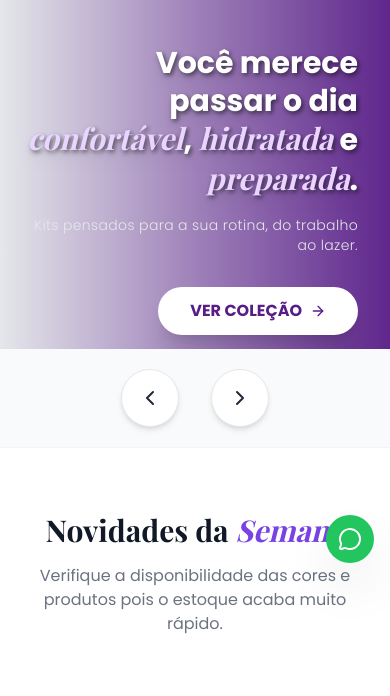
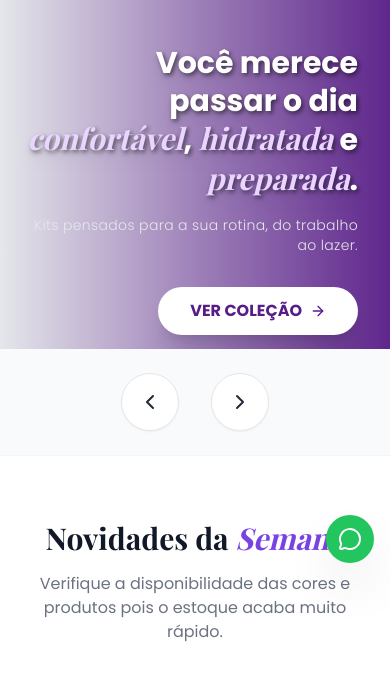
Before and after one commit to leanttro/lojaleanttro, a Flask app: page /presentes/ in a window 390 px wide. Shown: the part 259-955 px from the top of the page. Run offline with Flask 3, Linux system fonts and the light colour scheme; data that the repository does not hold is empty; some libraries are stand-ins or nearby versions; some web fonts are replaced.

Commit message:
Update index.html

```diff
--- a/templates/index.html
+++ b/templates/index.html
@@ -234,11 +234,11 @@
 
     </section>
 
-    <div class="w-full flex justify-center items-center gap-8 py-5 bg-gray-50 md:hidden border-b border-gray-100">
-        <button onclick="changeSlide(-1)" class="bg-white text-gray-800 p-4 rounded-full border border-gray-200 hover:bg-gray-100 active:scale-95 transition-all shadow-md">
+    <div class="w-full flex justify-center items-center gap-8 py-6 bg-gray-50 border-b border-gray-100 md:hidden">
+        <button onclick="changeSlide(-1)" class="bg-white text-gray-800 p-4 rounded-full border border-gray-200 hover:bg-gray-100 active:scale-95 transition-all shadow-sm">
             <i data-lucide="chevron-left" class="w-6 h-6"></i>
         </button>
-        <button onclick="changeSlide(1)" class="bg-white text-gray-800 p-4 rounded-full border border-gray-200 hover:bg-gray-100 active:scale-95 transition-all shadow-md">
+        <button onclick="changeSlide(1)" class="bg-white text-gray-800 p-4 rounded-full border border-gray-200 hover:bg-gray-100 active:scale-95 transition-all shadow-sm">
             <i data-lucide="chevron-right" class="w-6 h-6"></i>
         </button>
     </div>
@@ -755,14 +755,16 @@
                     const text = card.textContent || card.innerText;
                     if (text.toLowerCase().indexOf(filter) > -1) {
                         card.classList.remove('hidden');
+                        card.style.display = ''; // Reset display style
                     } else {
                         card.classList.add('hidden');
+                        card.style.display = 'none'; // Force hide
                     }
                 }
             });
         }
 
-        // Funções do Carrossel de Todos os Produtos (CORRIGIDO)
+        // Funções do Carrossel de Todos os Produtos (CORRIGIDO E BLINDADO)
         function filterCarousel(catId) {
             const items = document.querySelectorAll('.product-carousel-item');
             const btns = document.querySelectorAll('.filter-btn');
@@ -772,23 +774,29 @@
                 btn.classList.remove('bg-gray-900', 'text-white');
                 btn.classList.add('bg-white', 'text-gray-600');
 
+                // Comparação de string para garantir match
                 if(btn.id === 'filter-btn-' + catId) {
                     btn.classList.remove('bg-white', 'text-gray-600');
                     btn.classList.add('bg-gray-900', 'text-white');
                 }
             });
 
-            // 2. Filtrar os itens (LÓGICA REFORÇADA)
+            // 2. Filtrar os itens (LÓGICA BLINDADA: TUDO VIRA STRING)
             const targetCat = String(catId).trim();
 
             items.forEach(item => {
                 // Pega o valor do atributo data-category e garante string
-                const itemCat = String(item.getAttribute('data-category') || '').trim();
+                const rawCat = item.getAttribute('data-category');
+                const itemCat = String(rawCat || '').trim();
+
+                // Debug se precisar: console.log(`Item Cat: "${itemCat}" vs Target: "${targetCat}"`);
 
                 if (targetCat === 'all' || itemCat === targetCat) {
                     item.classList.remove('hidden');
+                    item.style.display = ''; // Remove inline style que possa estar escondendo
                 } else {
                     item.classList.add('hidden');
+                    item.style.display = 'none'; // Força o display none via style também
                 }
             });
 
```
